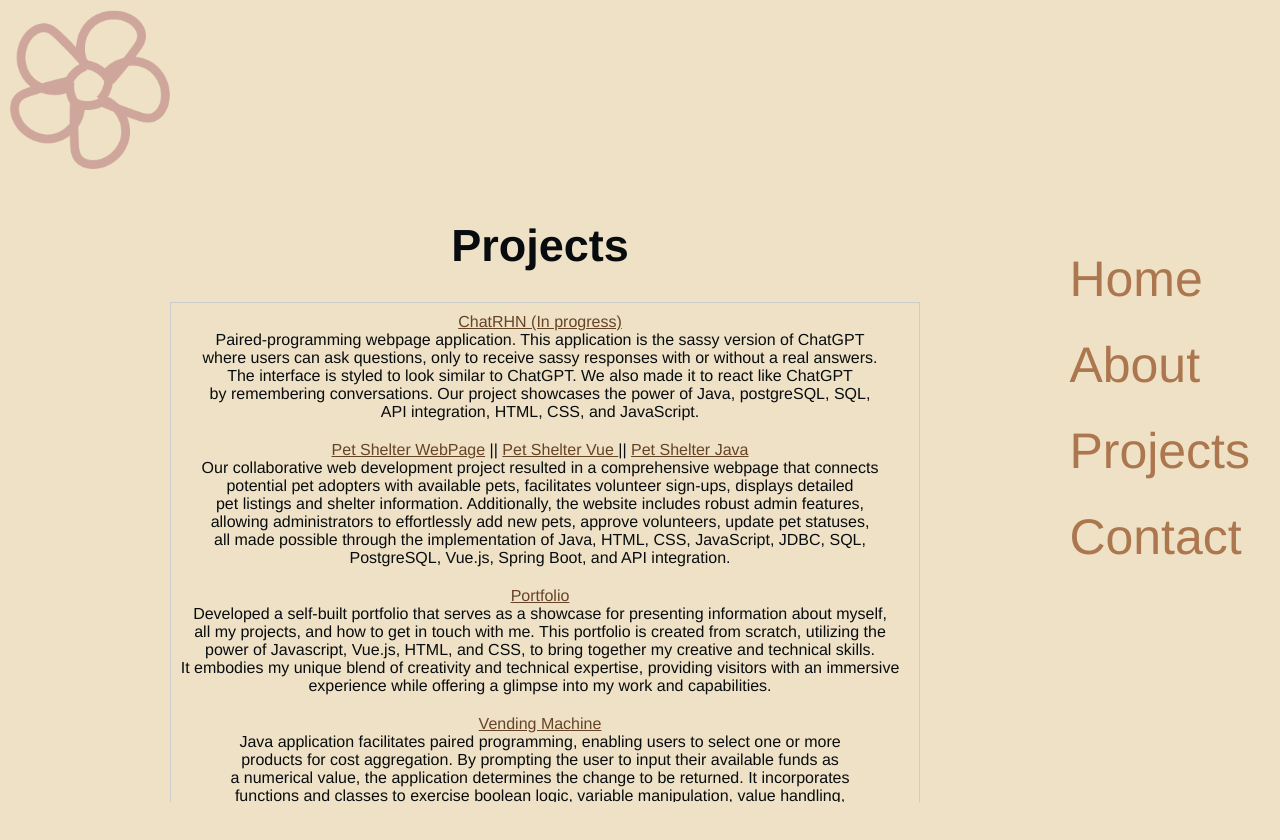
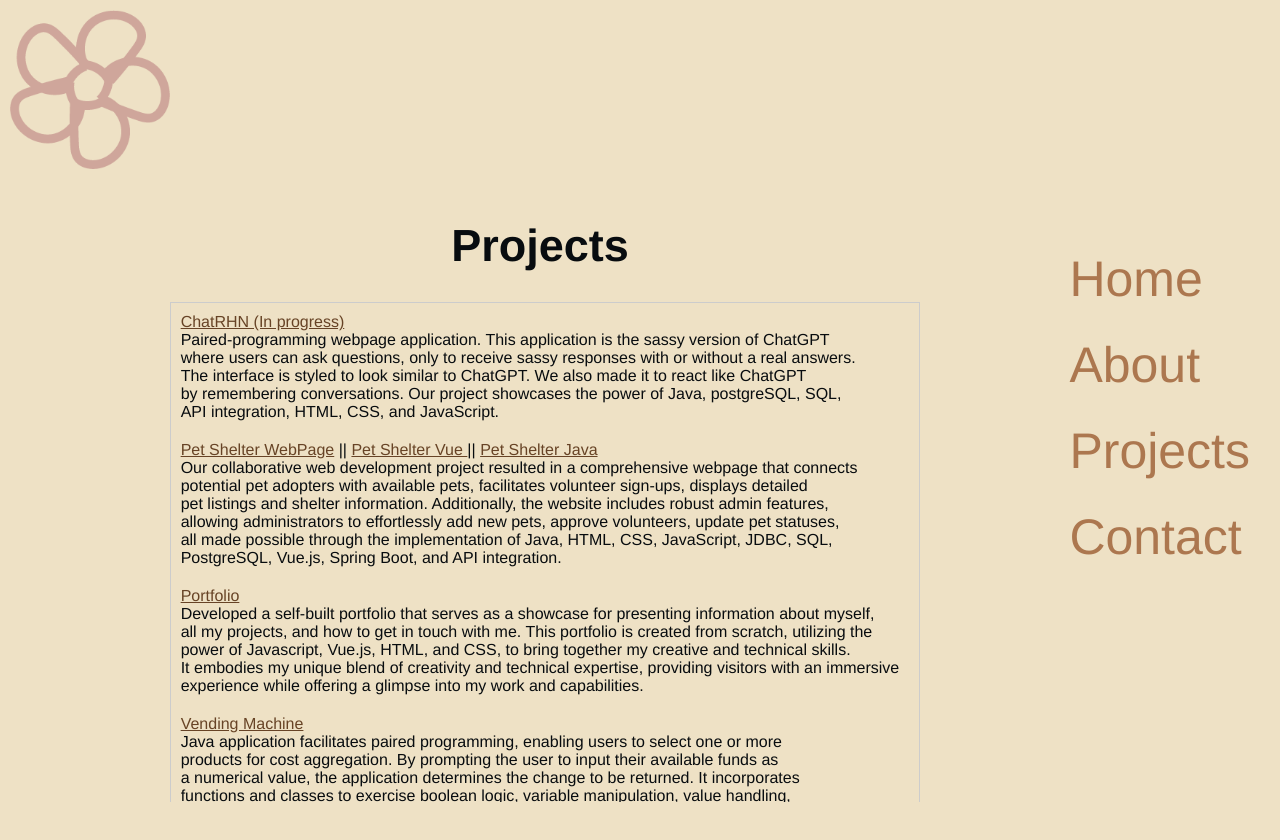
Before and after one commit to nguyenlnicole/Portfolio, a Vue app: page /Projects in a window 1280 px wide. Shown: the top 840 px of the page. Built offline with nearby package versions, Linux system fonts and the light colour scheme.

Commit message:
alighment

```diff
--- a/src/views/ProjectsPage.vue
+++ b/src/views/ProjectsPage.vue
@@ -74,11 +74,11 @@
   font-size: 45px;
   font-weight: bold;
   margin-top:100px;
+
 }
 
 .scrollableSection {
   margin-right: 200px;
-  /* font-weight: bold; */
   overflow-y: auto;
   max-height: 500px;
   margin-left: 10px;
@@ -102,6 +102,7 @@
 .eightball {
   margin-right: 10px;
   margin-bottom: 20px;
+  text-align: left;
 
 }
 
```
